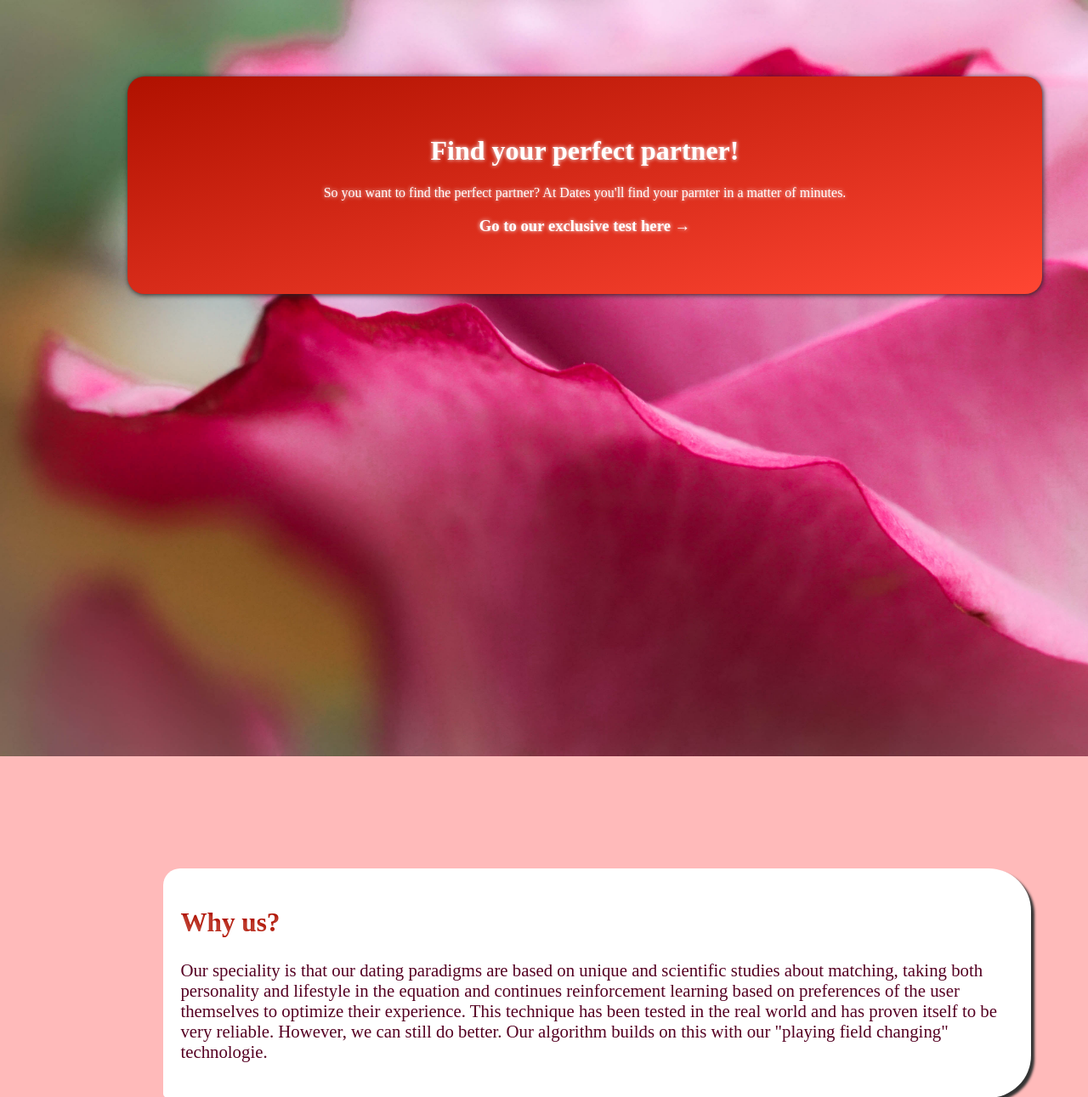
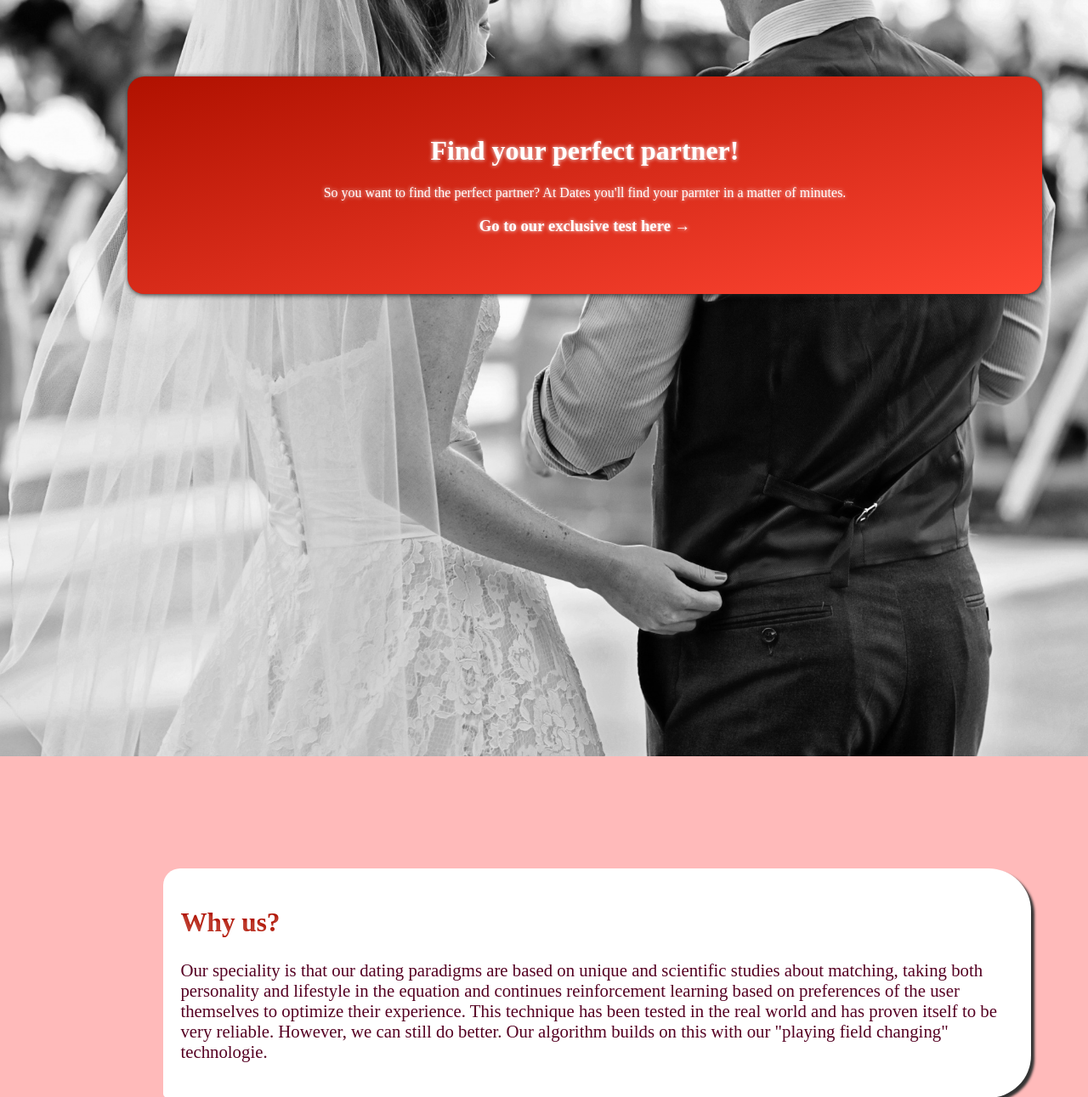
Before and after one commit to BlockCat/DatingSite, a CodeIgniter app: page /database/ in a window 1280 px wide. Shown: the part 64-1355 px from the top of the page at 85% size. Run offline with CodeIgniter, Linux system fonts and the light colour scheme; data that the repository does not hold is empty; some libraries are stand-ins or nearby versions.

Commit message:
happypeoplebackground :-1:

```diff
--- a/css/main.css
+++ b/css/main.css
@@ -105,7 +105,7 @@ body {
 #main {
     width: 100%;
     height: 100%;
-    background-image: url("../images/background_3.jpg");
+    background-image: url("../images/background_1.jpg");
     background-size: cover;
     background-color: # FFAE6B;
     text-align: center;
```
Also changed, not shown: images/background_1.jpg (added).
